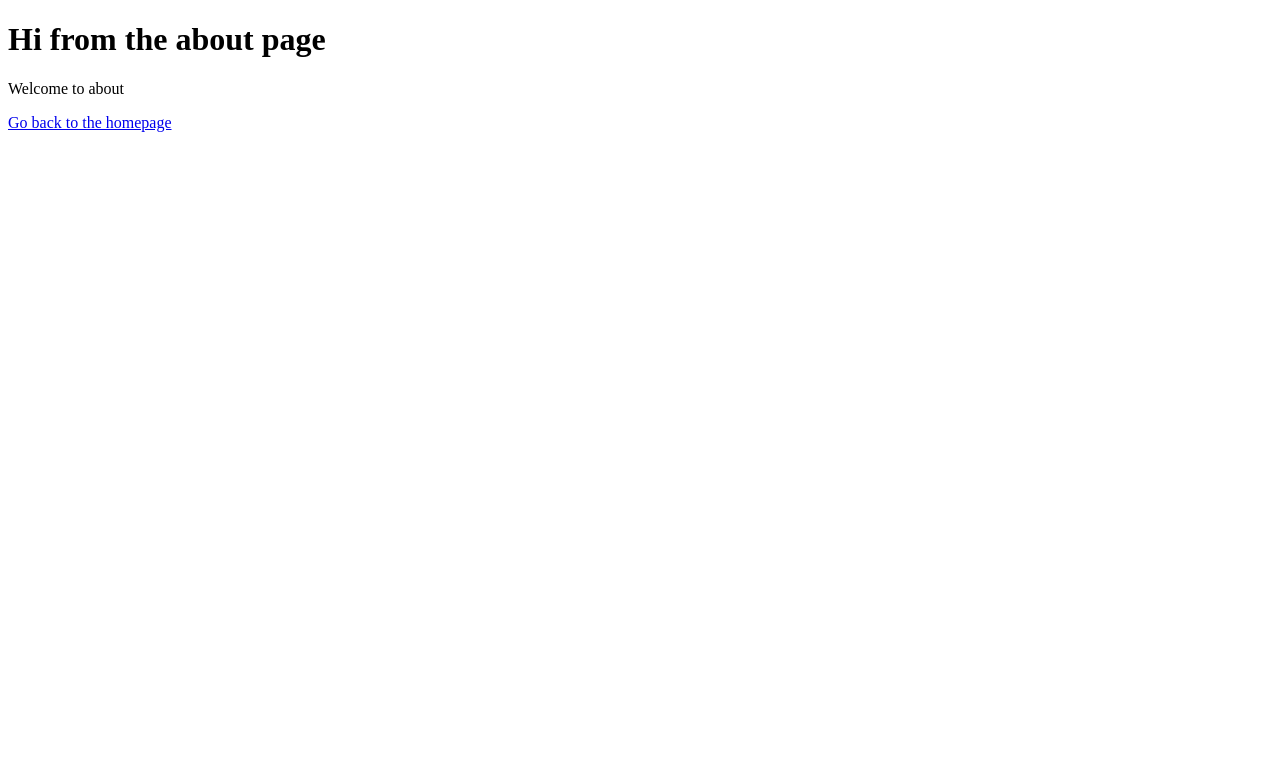
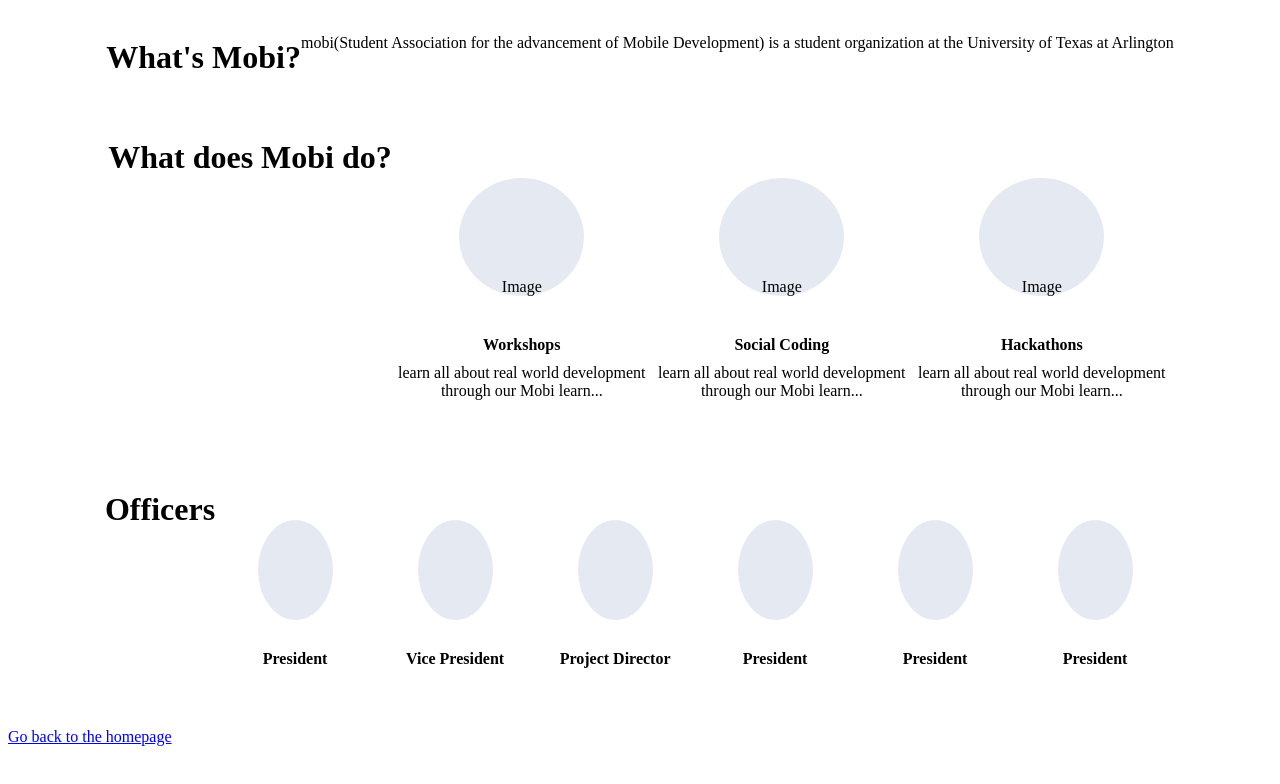
Before and after one commit to kolten/mobi-website, a Gatsby site: page /about in a window 1280 px wide. Built offline with nearby package versions, Linux system fonts and the light colour scheme; Gatsby itself is replaced by a stand-in of ours.

Commit message:
Update Css change to About page. Added /styles/ folder.

```diff
--- a/src/pages/about.js
+++ b/src/pages/about.js
@@ -1,11 +1,98 @@
 import React from 'react'
 import Link from 'gatsby-link'
+import '../styles/about.css'
+
 
 
 const about = () => (
   <div>
-    <h1>Hi from the about page</h1>
-    <p>Welcome to about</p>
+
+    <div className="container" id="about-intro">
+      <h1 className="container-title">What's Mobi?</h1>
+      <p>mobi(Student Association for the advancement of Mobile Development) is a student organization at the University of Texas at Arlington</p>
+    </div>
+
+
+    <div className="container" id="about-info">
+      <h1 className="container-title">What does Mobi do?</h1>
+
+      <div className="card-container">
+        <div className="card">
+          <div className="card-image">
+            Image
+          </div>
+          <div className="card-title">
+            Workshops
+          </div>
+          <div className="card-about">
+            learn all about real world development through our Mobi learn...
+          </div>
+        </div>
+        <div className="card">
+          <div className="card-image">
+            Image
+          </div>
+          <div className="card-title">
+            Social Coding
+          </div>
+          <div className="card-about">
+            learn all about real world development through our Mobi learn...
+          </div>
+        </div>
+        <div className="card">
+          <div className="card-image">
+            Image
+          </div>
+          <div className="card-title">
+            Hackathons
+          </div>
+          <div className="card-about">
+            learn all about real world development through our Mobi learn...
+          </div>
+        </div>
+      </div>
+    </div>
+
+
+    <div className="container" id="about-officers">
+      <h1 className="container-title">Officers</h1>
+
+      <div className="card-container">
+
+        <div className="card-sm">
+          <div className="card-image"></div>
+          <div className="card-title">President</div>
+        </div>
+
+        <div className="card-sm">
+          <div className="card-image"></div>
+          <div className="card-title">Vice President</div>
+        </div>
+
+        <div className="card-sm">
+          <div className="card-image"></div>
+          <div className="card-title">Project Director</div>
+        </div>
+
+        <div className="card-sm">
+          <div className="card-image"></div>
+          <div className="card-title">President</div>
+        </div>
+
+        <div className="card-sm">
+          <div className="card-image"></div>
+          <div className="card-title">President</div>
+        </div>
+
+        <div className="card-sm">
+          <div className="card-image"></div>
+          <div className="card-title">President</div>
+        </div>
+
+      </div>
+
+    </div>
+
     <Link to="/">Go back to the homepage</Link>
   </div>
 )
--- a/src/pages/index.js
+++ b/src/pages/index.js
@@ -1,6 +1,5 @@
 import React from 'react'
 import Link from 'gatsby-link'
-
 
 const quickLinks = [
   {icon: '🕗', name: 'Mobi Calendar', link: '', description: "Mobi's Best Calendar"},
@@ -25,7 +24,7 @@
               About Us
             </Link>
           </button>
-          <button className={button}>
+          <button>
           <Link
               to={'/'}
               style={{
--- /dev/null
+++ b/src/styles/about.css
@@ -0,0 +1,89 @@
+.container{
+    display: flex;
+    justify-content: center;
+    flex-direction: column;
+    flex-flow: wrap;
+
+    padding: 10px 50px;
+}
+
+.container-title{
+
+}
+
+
+.card-container{
+    display: flex;
+    align-items: center;
+
+
+
+    /* background-color: rgb(166, 190, 226); */
+}
+
+.card{
+    display: flex;
+    align-items: center;
+    flex-direction: column;
+    width: 250px;
+    margin: 50px 5px;
+
+}
+
+.card-sm{
+    display: flex;
+    align-items: center;
+    flex-direction: column;
+    width: 150px;
+
+    margin: 50px 5px;
+
+}
+
+.card > div{
+    margin-top: 10px;
+}
+
+.card-image{
+    width: 50%;
+    height: 50%;
+    padding-top: 100px;    /*Change this. effects the y location of iamge*/
+    border-radius: 100%;
+    text-align: center;
+
+    background-color: #E5E9F2;
+}
+
+.card-title{
+    padding-top: 30px;
+    font-weight: bold;
+}
+
+.card-about{
+    text-align: center;
+}
+
+
+
+/* Small Device */
+@media only screen and (max-width: 576px) {
+
+}
+
+/* Med Device */
+@media only screen and (max-width: 768px) {
+    .card-container{
+        flex-direction: column;
+    }
+}
+
+
+/* large Device */
+/* @media only screen and (max-width: 992px) {
+
+} */
+
+/* extra large Device */
+/* @media only screen and (max-width: 1200px) {
+
+} */
```
